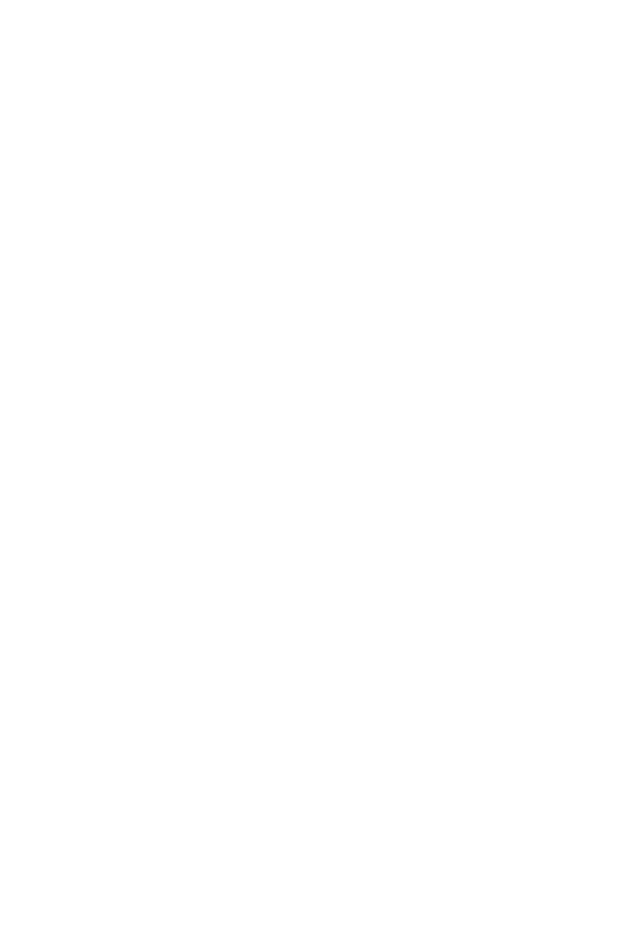
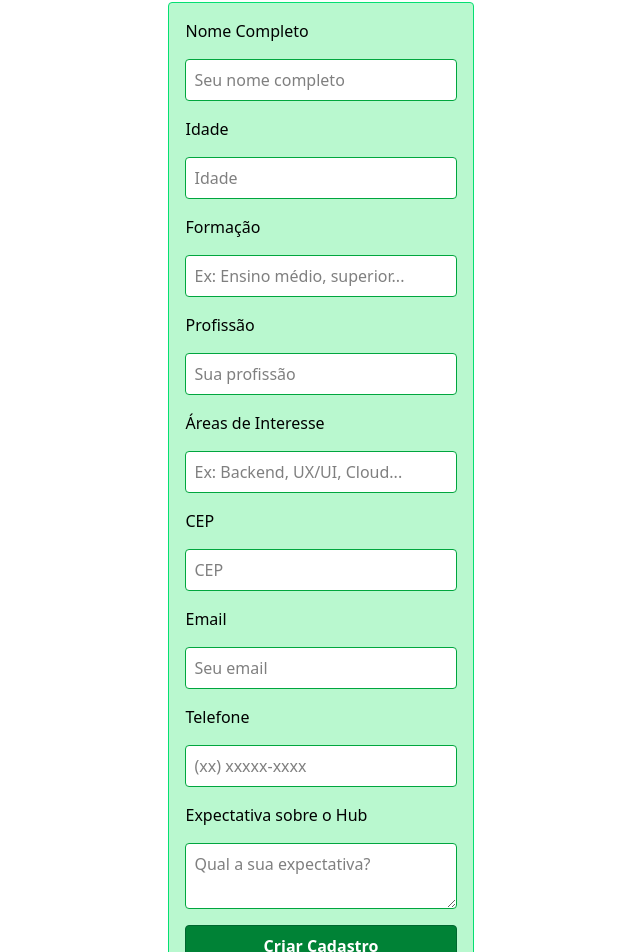
Before and after one commit to 1TDSPV-GS-2-IMPACTAHUB/gs-2-impactahub, a React (Vite) app: page /Cadastro in a window 1280 px wide. Before the commit this address had no page. Shown: the part 182-1134 px from the top of the page, without its empty margins (319-959 px from the left). Before the commit the page ends 800 px from the top, so only its background shows below. Built offline with nearby package versions, Linux system fonts and the light colour scheme.

Commit message:
feat: criando a feature/add-cadastro

```diff
--- a/package.json
+++ b/package.json
@@ -13,6 +13,7 @@
     "@tailwindcss/vite": "^4.1.17",
     "react": "^19.2.0",
     "react-dom": "^19.2.0",
+    "react-hook-form": "^7.66.1",
     "react-icons": "^5.5.0",
     "react-router-dom": "^7.9.6",
     "tailwindcss": "^4.1.17"
--- a/src/App.tsx
+++ b/src/App.tsx
@@ -2,6 +2,7 @@
 import { Layout } from "./components/layout";
 import { Inicial } from "./pages/home";
 import { Integrantes } from "./pages/Integrantes";
+import { AddCadastro } from "./pages/add-cadastro";
 
 
 function App() {
@@ -12,6 +13,7 @@
           <Route index element={<Inicial />} />
           {/* Footer */}
           <Route path="/integrantes" element={<Integrantes />} />
+          <Route path="/Cadastro" element={<AddCadastro />} />
         </Route>
       </Routes>
     </BrowserRouter>
--- /dev/null
+++ b/src/pages/add-cadastro.tsx
@@ -0,0 +1,132 @@
+import { useForm } from "react-hook-form";
+import type { Cadastro } from "../types/cadastro";
+
+export function AddCadastro() {
+    const {
+        register,
+        handleSubmit,
+        formState: { errors }
+    } = useForm<Cadastro>();
+
+    async function onSubmit(data: Cadastro) {
+        console.log("Enviando cadastro:", data);
+
+        try {
+            const response = await fetch("https://impacta-hub-java.onrender.com/cadastros", {
+                method: "POST",
+                headers: {
+                    "Content-Type": "application/json"
+                },
+                body: JSON.stringify(data)
+            });
+
+            if (!response.ok) {
+                const erro = await response.json();
+                console.error("Erro:", erro);
+                alert("Erro ao cadastrar: " + (erro.mensagem ?? "Erro desconhecido"));
+                return;
+            }
+
+            const result = await response.json();
+            console.log("Cadastro criado:", result);
+            alert("Cadastro realizado com sucesso!");
+        } catch (error) {
+            console.error("Erro na requisição:", error);
+            alert("Falha ao enviar cadastro.");
+        }
+    }
+
+    return (
+        <div className="flex flex-col items-center w-full p-4">
+            <header>
+                <h2 className="text-2xl font-bold mb-4">Cadastro do Impacta Hub</h2>
+            </header>
+
+            <form
+                onSubmit={handleSubmit(onSubmit)}
+                className="w-full max-w-5xl flex bg-green-200 flex-col border border-green-400 rounded p-4 gap-4"
+            >
+                <label>Nome Completo</label>
+                <input
+                    {...register("nomeCompleto", { required: "Campo obrigatório" })}
+                    type="text"
+                    placeholder="Seu nome completo"
+                    className="border border-green-600 bg-white rounded p-2"
+                />
+                {errors.nomeCompleto && (
+                    <p className="text-red-600">{errors.nomeCompleto.message}</p>
+                )}
+
+                <label>Idade</label>
+                <input
+                    {...register("idade")}
+                    type="number"
+                    placeholder="Idade"
+                    className="border border-green-600 bg-white rounded p-2"
+                />
+
+                <label>Formação</label>
+                <input
+                    {...register("formacao")}
+                    type="text"
+                    placeholder="Ex: Ensino médio, superior..."
+                    className="border border-green-600 bg-white rounded p-2"
+                />
+
+                <label>Profissão</label>
+                <input
+                    {...register("profissao")}
+                    type="text"
+                    placeholder="Sua profissão"
+                    className="border border-green-600 bg-white rounded p-2"
+                />
+
+                <label>Áreas de Interesse</label>
+                <input
+                    {...register("areasInteresse")}
+                    type="text"
+                    placeholder="Ex: Backend, UX/UI, Cloud..."
+                    className="border border-green-600 bg-white rounded p-2"
+                />
+
+                <label>CEP</label>
+                <input
+                    {...register("cep")}
+                    type="text"
+                    placeholder="CEP"
+                    className="border border-green-600 bg-white rounded p-2"
+                />
+
+                <label>Email</label>
+                <input
+                    {...register("email")}
+                    type="email"
+                    placeholder="Seu email"
+                    className="border border-green-600 bg-white rounded p-2"
+                />
+
+                <label>Telefone</label>
+                <input
+                    {...register("telefone")}
+                    type="text"
+                    placeholder="(xx) xxxxx-xxxx"
+                    className="border border-green-600 bg-white rounded p-2"
+                />
+
+                <label>Expectativa sobre o Hub</label>
+                <textarea
+                    {...register("expectativaHub")}
+                    placeholder="Qual a sua expectativa?"
+                    className="border border-green-600 bg-white rounded p-2"
+                />
+
+                <button
+                    className="border border-green-800 bg-green-700 text-white font-bold rounded p-2 hover:bg-green-800 hover:cursor-pointer"
+                    type="submit"
+                >
+                    Criar Cadastro
+                </button>
+            </form>
+        </div>
+    );
+}
```
Also changed, not shown: 1 other file (tests, documents, lock files or other folders).
